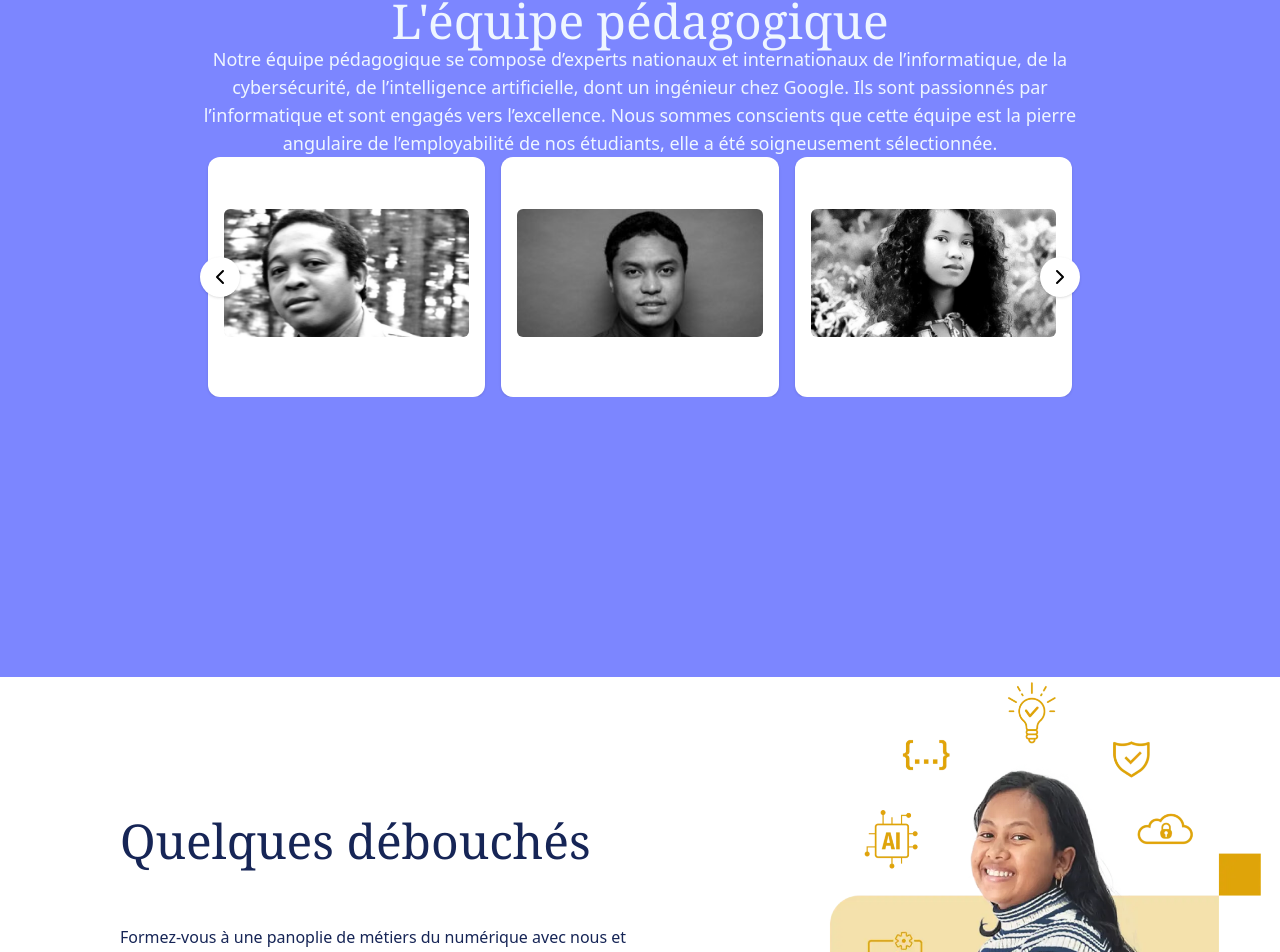
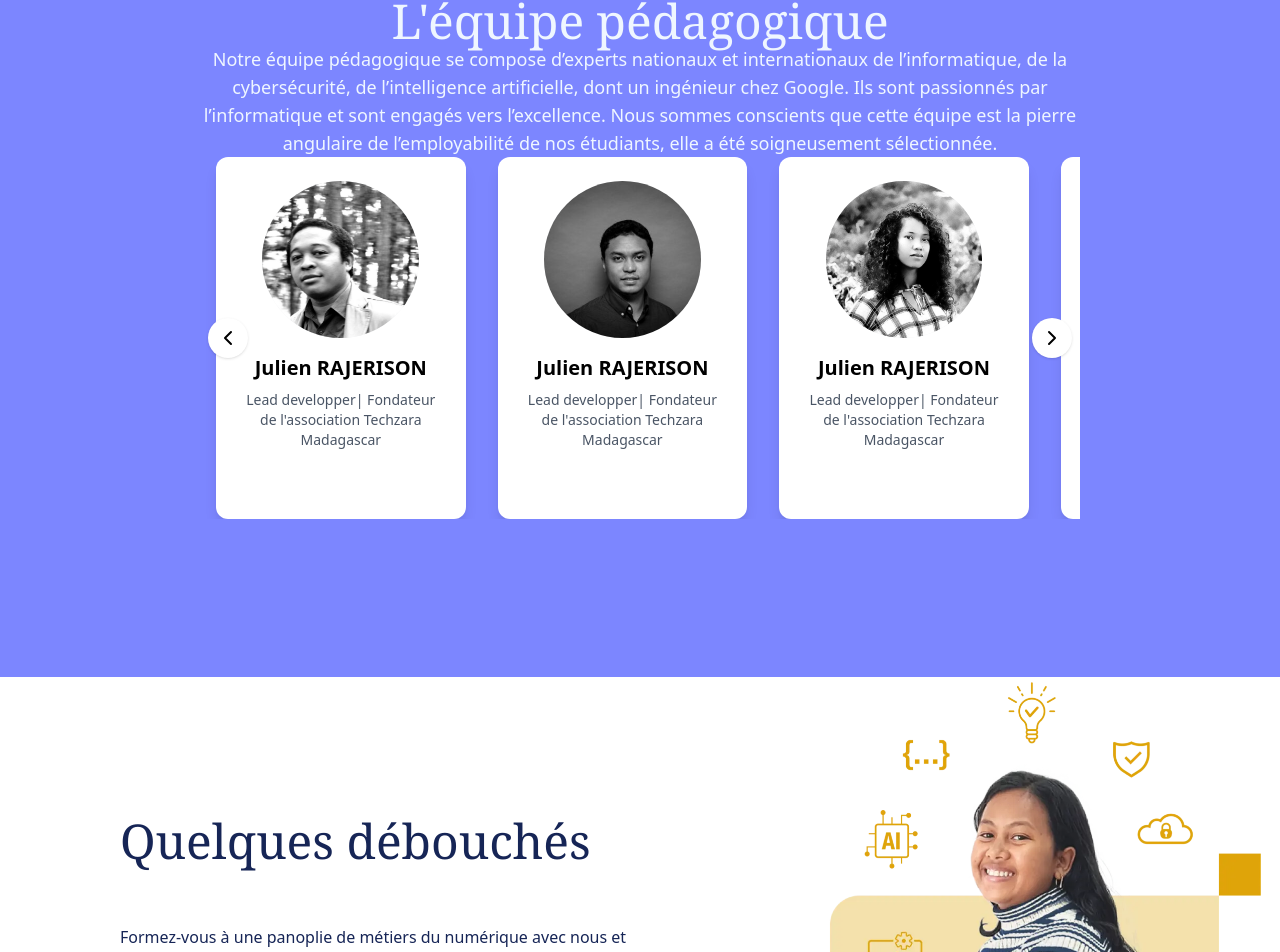
Before and after one commit to Andry-Tokiniaina/Web2-TD1-React, a React (Vite) app: page / in a window 1280 px wide. Shown: the part 1677-2629 px from the top of the page. Built offline with nearby package versions, Linux system fonts and the light colour scheme.

Commit message:
carroussel des professeurs avec les mêmes données par manque de temps

```diff
--- a/src/components/CarouselEquipe.jsx
+++ b/src/components/CarouselEquipe.jsx
@@ -1,38 +1,53 @@
 import React, { useState } from "react";
 import { ChevronLeft, ChevronRight } from "lucide-react";
 
-const CarouselEquipe = ({ items, visibleCount = 3 }) => {
+const CarouselEquipe = ({ items, visibleCount = 5 }) => {
   const [currentIndex, setCurrentIndex] = useState(0);
-
   const maxIndex = items.length - visibleCount;
 
   const prev = () => {
-    if (currentIndex > 0) setCurrentIndex(currentIndex - 1);
+    // Retour à la fin si on va trop à gauche
+    if (currentIndex === 0) {
+      setCurrentIndex(maxIndex);
+    } else {
+      setCurrentIndex(currentIndex - 1);
+    }
   };
 
   const next = () => {
-    if (currentIndex < maxIndex) setCurrentIndex(currentIndex + 1);
+    // Retour au début si on est à la fin
+    if (currentIndex >= maxIndex) {
+      setCurrentIndex(0);
+    } else {
+      setCurrentIndex(currentIndex + 1);
+    }
   };
 
   return (
-    <div className="relative w-full max-w-5xl mx-auto">
+    <div className="relative w-full max-w-6xl mx-auto">
       <div className="overflow-hidden">
         <div
-          className="flex transition-transform duration-500"
+          className="flex transition-transform duration-500 w-9/10"
           style={{
             transform: `translateX(-${(100 / visibleCount) * currentIndex}%)`,
+            width: `${(100 / visibleCount) * items.length}%`, // adapte la largeur du slider
           }}
         >
           {items.map((item, index) => (
             <div
               key={index}
-              className={`w-[${100 / visibleCount}%] flex-shrink-0 px-2`}
+              className="flex-shrink-0 px-4"
               style={{ width: `${100 / visibleCount}%` }}
             >
-              <div className="bg-white rounded-xl shadow p-4 h-60 flex flex-col items-center justify-center text-center">
-                <img src={item.image} alt="" className="w-full h-32 object-cover rounded-md mb-2" />
-                <h3 className="text-lg font-semibold">{item.title}</h3>
-                <p className="text-sm text-gray-500">{item.description}</p>
+              <div className="bg-white rounded-xl shadow-lg p-6 h-full flex flex-col items-center justify-start text-center">
+                <img
+                  src={item.image}
+                  alt={item.title}
+                  className="object-contain rounded-md mb-4 bg-gray-100"
+                  style={{borderRadius : "50%",height :"50%"}}
+                />
+                <h3 className="text-xl font-bold mb-2">{item.title}</h3>
+                <p className="text-gray-600 text-sm">{item.description}</p>
               </div>
             </div>
           ))}
@@ -42,15 +57,13 @@ const CarouselEquipe = ({ items, visibleCount = 3 }) => {
       {/* Boutons */}
       <button
         onClick={prev}
-        className="absolute left-0 top-1/2 -translate-y-1/2 bg-white p-2 shadow rounded-full"
-        disabled={currentIndex === 0}
+        className="absolute left-2 top-1/2 -translate-y-1/2 bg-white p-2 shadow rounded-full z-10 hover:bg-gray-100"
       >
         <ChevronLeft />
       </button>
       <button
         onClick={next}
-        className="absolute right-0 top-1/2 -translate-y-1/2 bg-white p-2 shadow rounded-full"
-        disabled={currentIndex >= maxIndex}
+        className="absolute right-2 top-1/2 -translate-y-1/2 bg-white p-2 shadow rounded-full z-10 hover:bg-gray-100"
       >
         <ChevronRight />
       </button>
--- a/src/texts.jsx
+++ b/src/texts.jsx
@@ -110,19 +110,19 @@ export const carouselElements = [
     montée en compétences de nos étudiants"},
 ];
 export let EquipePedagogiqueListe = [{
-  image : "src\\assets\\Parison-e1716502987165-300x300.png",title : "",description : ""
+  image : "src\\assets\\Parison-e1716502987165-300x300.png",title : "Julien RAJERISON",description : "Lead developper| Fondateur de l'association Techzara Madagascar"
 },{
-  image : "src\\assets\\5746AC1E761A42D1B7D89496C9A6BE9B_edited-e1716502720974-300x300.jpg",title : "",description : ""
+  image : "src\\assets\\5746AC1E761A42D1B7D89496C9A6BE9B_edited-e1716502720974-300x300.jpg",title : "Julien RAJERISON",description : "Lead developper| Fondateur de l'association Techzara Madagascar"
 },{
-  image : "src\\assets\\Tahina-OK-e1716502943928-300x300.png",title : "",description : ""
+  image : "src\\assets\\Tahina-OK-e1716502943928-300x300.png",title : "Julien RAJERISON",description : "Lead developper| Fondateur de l'association Techzara Madagascar"
 },{
-  image : "src\\assets\\97-portraits-97_edited-e1716502895676-300x300.jpg",title : "",description : ""
+  image : "src\\assets\\97-portraits-97_edited-e1716502895676-300x300.jpg",title : "Julien RAJERISON",description : "Lead developper| Fondateur de l'association Techzara Madagascar"
 },{
-  image : "src\\assets\\Mirado-300x300.webp",title : "",description : ""
+  image : "src\\assets\\Mirado-300x300.webp",title : "Julien RAJERISON",description : "Lead developper| Fondateur de l'association Techzara Madagascar"
 },{
-  image : "src\\assets\\Julien-300x300.webp",title : "",description : ""
+  image : "src\\assets\\Julien-300x300.webp",title : "Julien RAJERISON",description : "Lead developper| Fondateur de l'association Techzara Madagascar"
 },{
-  image : "src\\assets\\ryan-min-300x300.webp",title : "",description : ""
+  image : "src\\assets\\ryan-min-300x300.webp",title : "Julien RAJERISON",description : "Lead developper| Fondateur de l'association Techzara Madagascar"
 },{
-  image : "src\\assets\\Jean-Aime-Maxa-modified-300x300.jpg",title : "",description : ""
+  image : "src\\assets\\Jean-Aime-Maxa-modified-300x300.jpg",title : "Julien RAJERISON",description : "Lead developper| Fondateur de l'association Techzara Madagascar"
 }]
```
